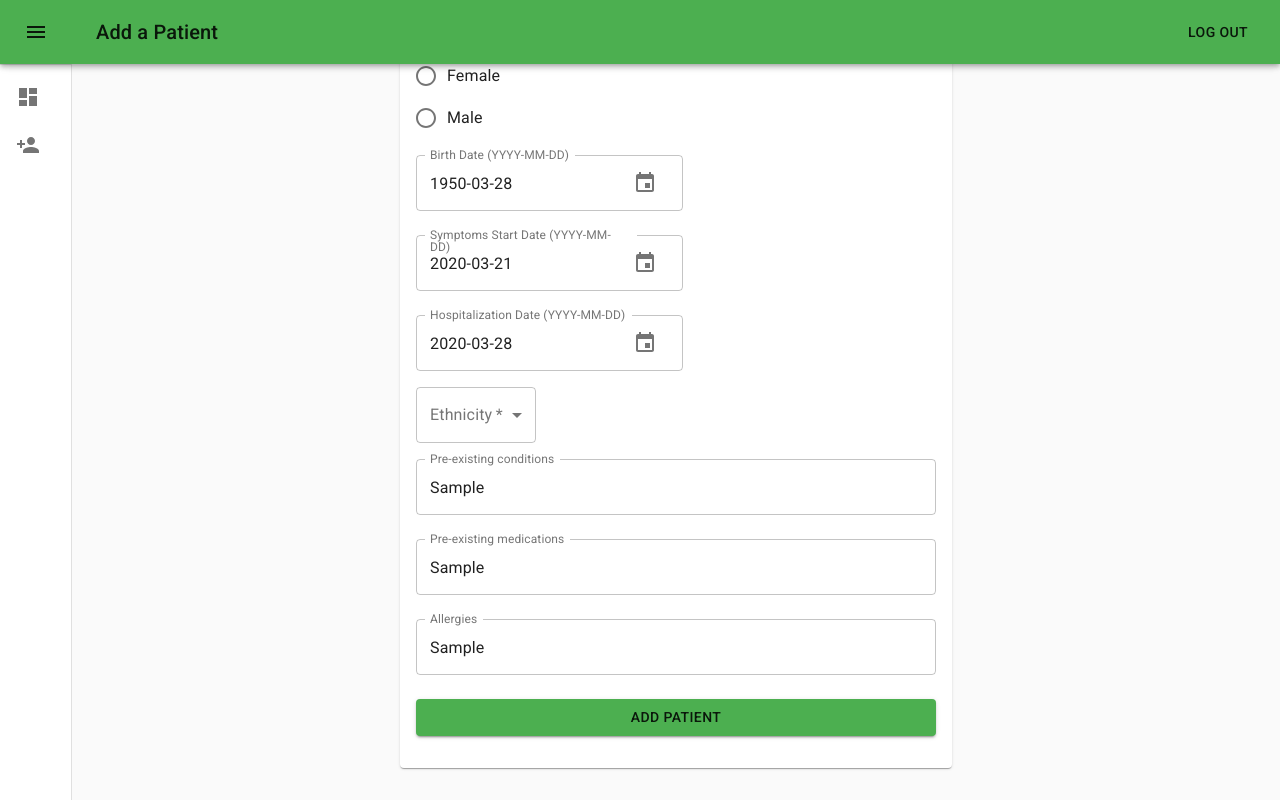
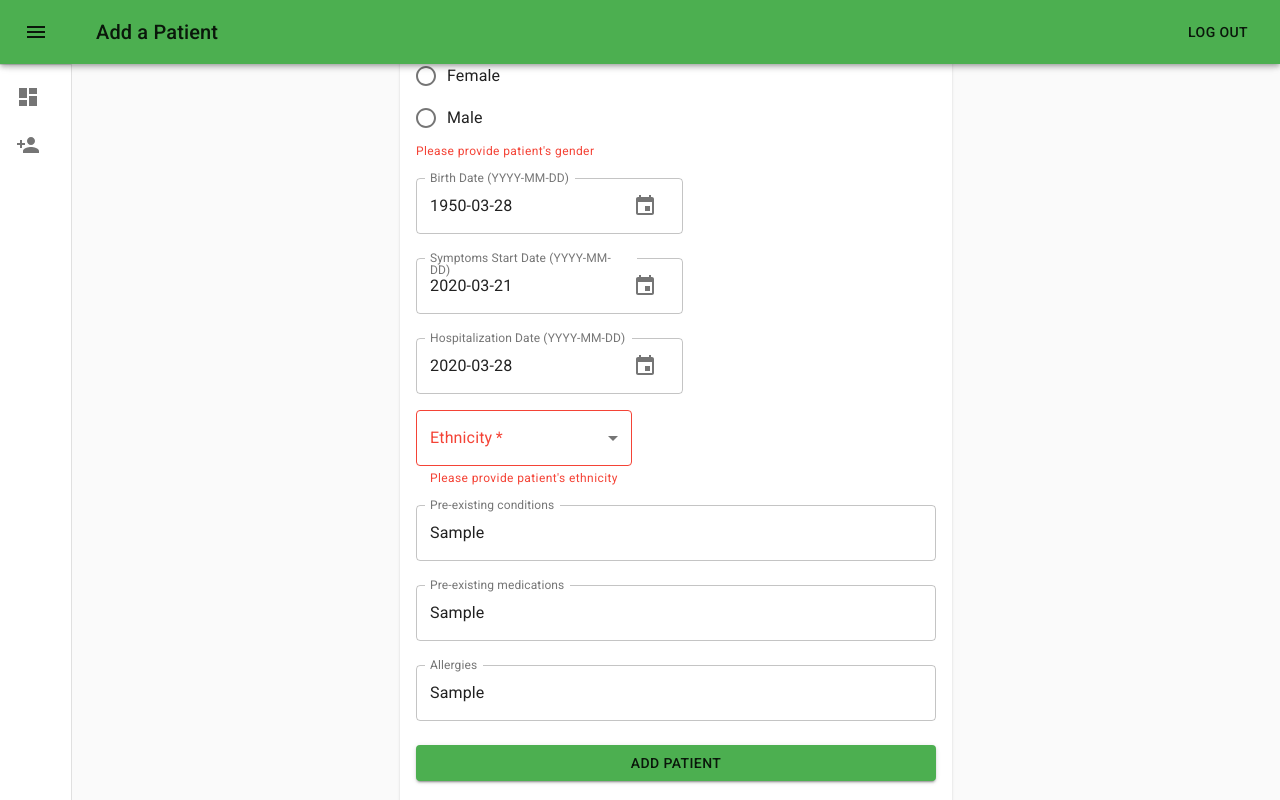
Before and after one commit to trials-network/trials.network, a React (Create React App) app in the folder web/: page /add-patient in a window 1280 px wide. Both pictures are taken after typing "Sample", "Sample", "Sample", "Sample" into the empty fields and a click on the button "ADD PATIENT". Built offline with nearby package versions, Linux system fonts and the light colour scheme; the HTML template or start-up script is replaced by a standard one.

Commit message:
Validate add patient form

```diff
--- a/web/src/AddPatient.tsx
+++ b/web/src/AddPatient.tsx
@@ -6,6 +6,7 @@ import TextField from "@material-ui/core/TextField";
 import FormControl from "@material-ui/core/FormControl";
 import FormControlLabel from "@material-ui/core/FormControlLabel";
 import FormLabel from "@material-ui/core/FormLabel";
+import FormHelperText from "@material-ui/core/FormHelperText";
 import Radio from "@material-ui/core/Radio";
 import RadioGroup from "@material-ui/core/RadioGroup";
 import InputLabel from "@material-ui/core/InputLabel";
@@ -47,6 +48,7 @@ const useStyles = makeStyles((theme) => ({
 
 export default function Dashboard() {
   const classes = useStyles(),
+    [validate, setValidate] = useState(false),
     [name, setName] = useState(""),
     [gender, setGender] = useState(null),
     [birthDate, setBirthDate] = useState(subYears(new Date(), 70)),
@@ -58,6 +60,9 @@ export default function Dashboard() {
     [conditions, setConditions] = useState(""),
     [medications, setMedications] = useState(""),
     [allergies, setAllergies] = useState(""),
+    nameHasError = name.trim().length === 0,
+    genderHasError = gender === null,
+    ethnicityHasError = ethnicity === "",
     handleGenderChange = (e: any) => setGender(e.target.value),
     handleBirthDateChange = (date: MaterialUiPickersDate | null) => {
       if (date) {
@@ -89,6 +94,8 @@ export default function Dashboard() {
             onSubmit={(e) => {
               e.preventDefault();
               e.stopPropagation();
+
+              if (!nameHasError && !genderHasError && !ethnicityHasError) {
                 console.log("submit");
                 console.log({
                   name,
@@ -101,7 +108,10 @@ export default function Dashboard() {
                   medications,
                   allergies,
                 });
-              // TODO
+                return;
+              }
+
+              setValidate(true);
             }}
           >
             <TextField
@@ -113,10 +123,17 @@ export default function Dashboard() {
               onChange={(e) => setName(e.target.value)}
               label="Name and Surname"
               autoFocus
+              error={validate && nameHasError}
+              helperText={
+                validate && nameHasError
+                  ? "Please provide patient's name and surname"
+                  : null
+              }
             />
             <FormControl
               component="fieldset"
               className={classes.gender}
+              error={validate && genderHasError}
               required
             >
               <FormLabel component="legend">Gender</FormLabel>
@@ -137,6 +154,7 @@ export default function Dashboard() {
                   label="Male"
                 />
               </RadioGroup>
+              {validate && genderHasError ? <FormHelperText>Please provide patient's gender</FormHelperText> : null}
             </FormControl>
             <MuiPickersUtilsProvider utils={DateFnsUtils}>
               <div>
@@ -183,6 +201,7 @@ export default function Dashboard() {
               variant="outlined"
               className={classes.ethnicityControl}
               required
+              error={validate && ethnicityHasError}
             >
               <InputLabel htmlFor="ethnicity">Ethnicity</InputLabel>
               <Select
@@ -201,6 +220,7 @@ export default function Dashboard() {
                 <option>Other</option>
                 <option>White</option>
               </Select>
+              {validate && ethnicityHasError ? <FormHelperText>Please provide patient's ethnicity</FormHelperText> : null}
             </FormControl>
             <TextField
               variant="outlined"
```
Lines whose indentation alone changed are shown as unchanged.
